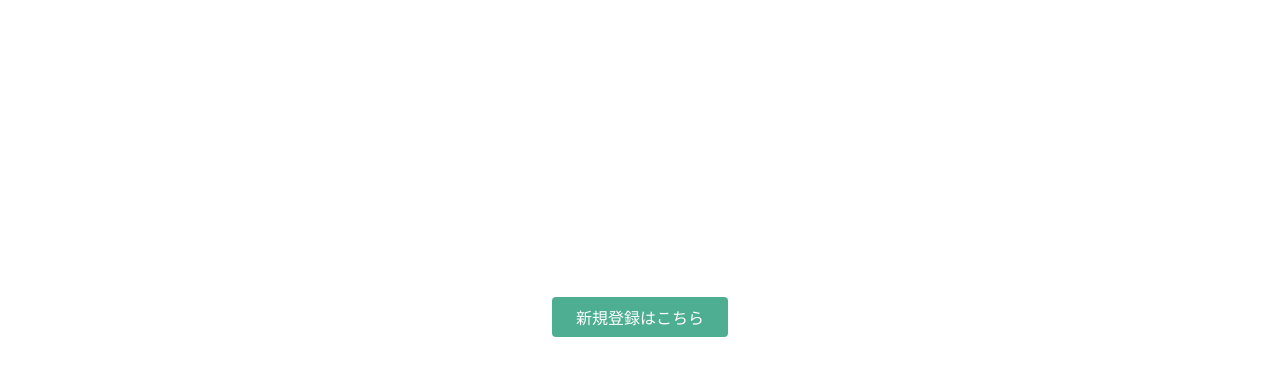
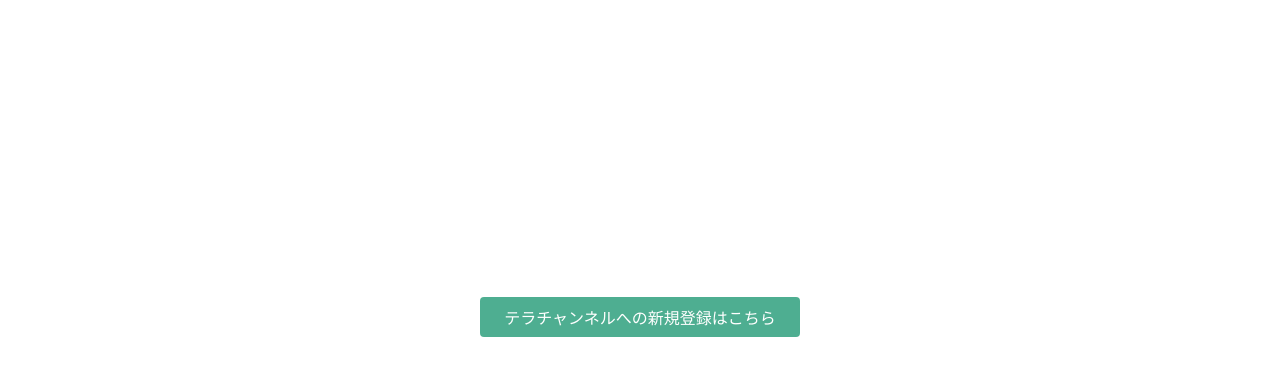
Before and after one commit to terachannel/terachannel, a plain HTML site: page index.html in a window 1280 px wide. Shown: the part 135-522 px from the top of the page. Drawn offline with Linux system fonts and the light colour scheme.

Commit message:
Update index.html

```diff
--- a/index.html
+++ b/index.html
@@ -26,7 +26,7 @@
       <h1>LEARN TO CODE.<br>LEARN TO BE CREATIVE.</h1>
       <p>Progateはオンラインプログラミング学習サービスです。<br>初心者にもやさしいスライドとレッスンで、ウェブサービスを作りながらプログラミングを学んでいきましょう。</p>
       <div class="btn-wrapper">
-        <a href="#" class="btn signup">新規登録はこちら</a>
+        <a href="#" class="btn signup">テラチャンネルへの新規登録はこちら</a>
         <p>or</p>
         <a href="#" class="btn facebook"><span class="fa fa-facebook"></span>Facebookで登録</a>
         <a href="#" class="btn twitter"><span class="fa fa-twitter"></span>Twitterで登録</a>
```
